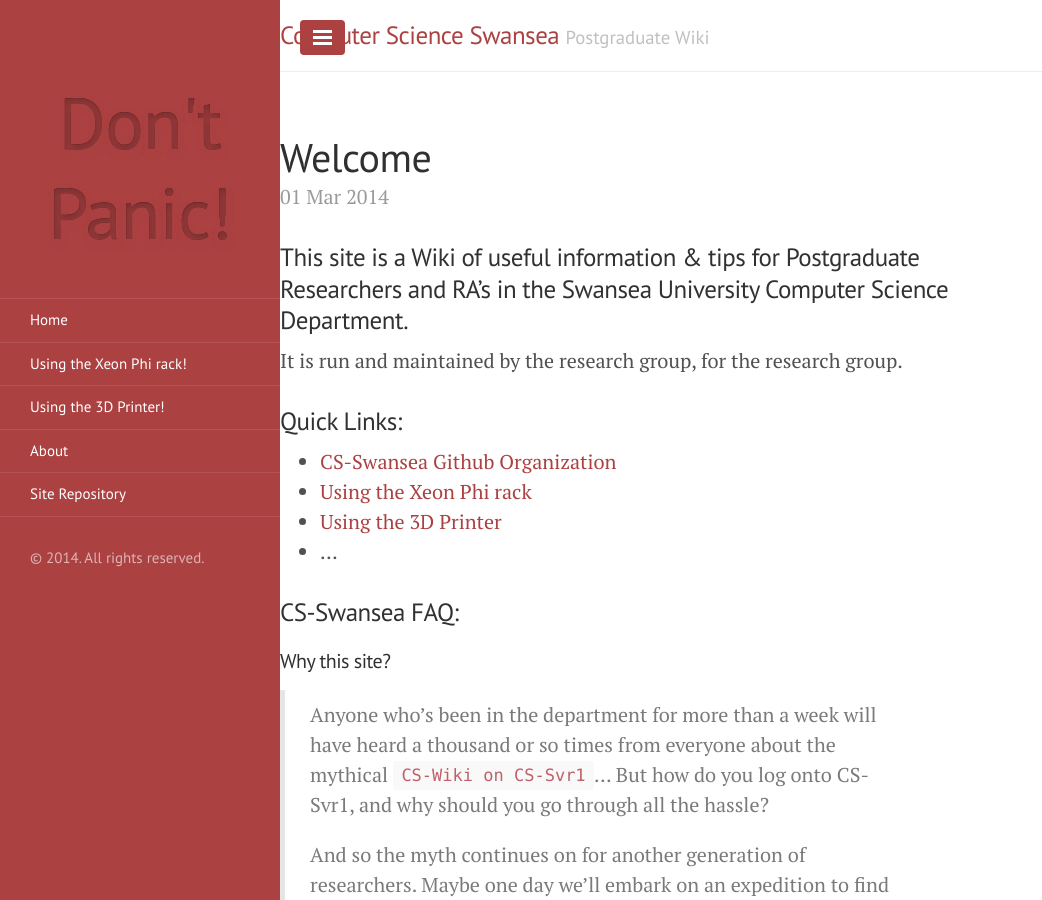
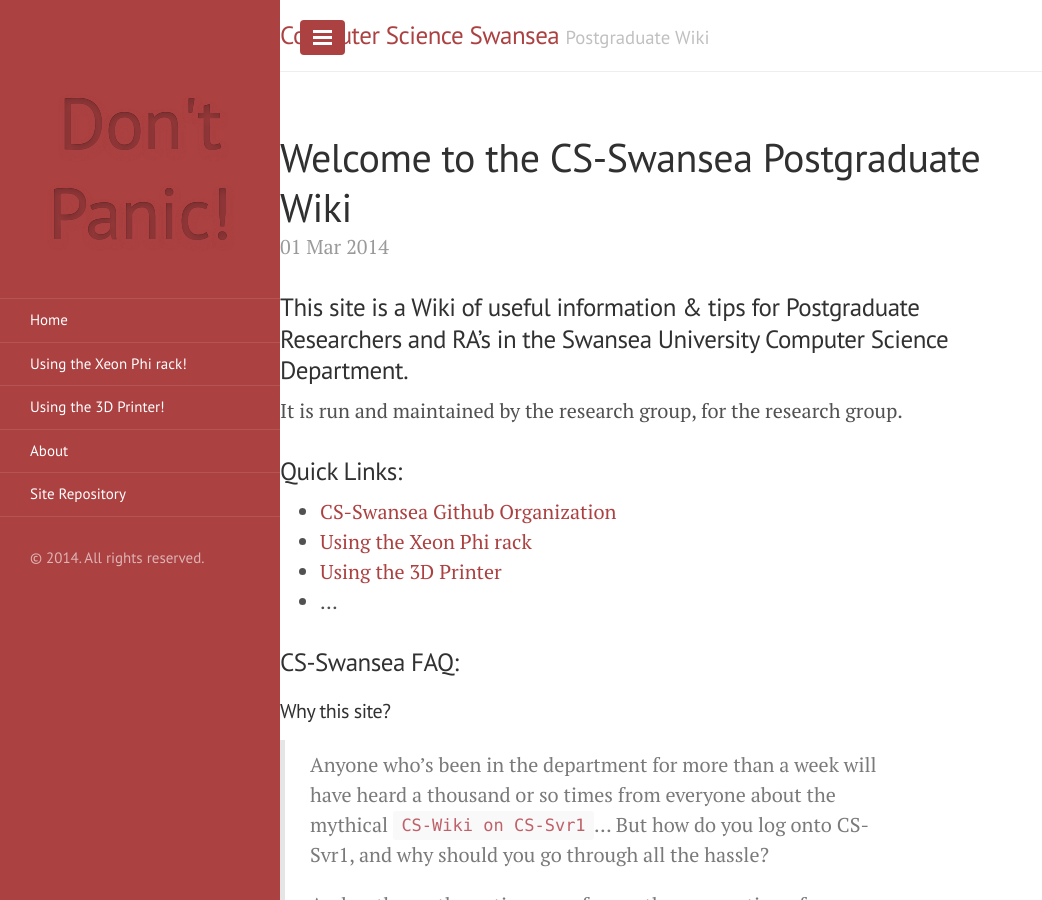
Before and after one commit to CS-Swansea/cs-swansea.github.io, a Jekyll site: the page built from _posts/2014-03-01-welcome.md, in a window 1280 px wide and 900 px high. Shown: the whole window, without its empty margins (0-1042 px from the left). Built offline with Jekyll 4.4.1, drawn with Linux system fonts in a browser that asks for light colours; Markdown is read by kramdown in place of the engine named in the settings.

Commit message:
title change

```diff
--- a/_posts/2014-03-01-welcome.md
+++ b/_posts/2014-03-01-welcome.md
@@ -1,6 +1,6 @@
 ---
 layout: post
-title: Welcome
+title: Welcome to the CS-Swansea Postgraduate Wiki
 ---
 
 ### This site is a Wiki of useful information & tips for Postgraduate Researchers and RA's in the Swansea University Computer Science Department.
```
